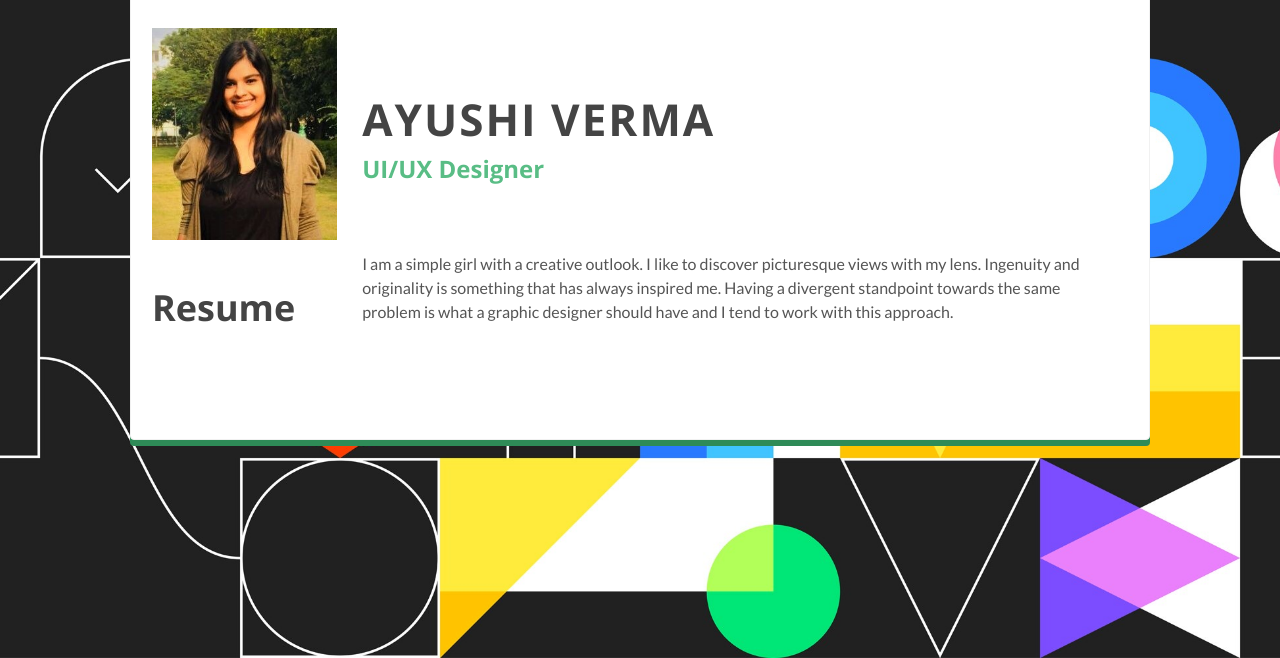
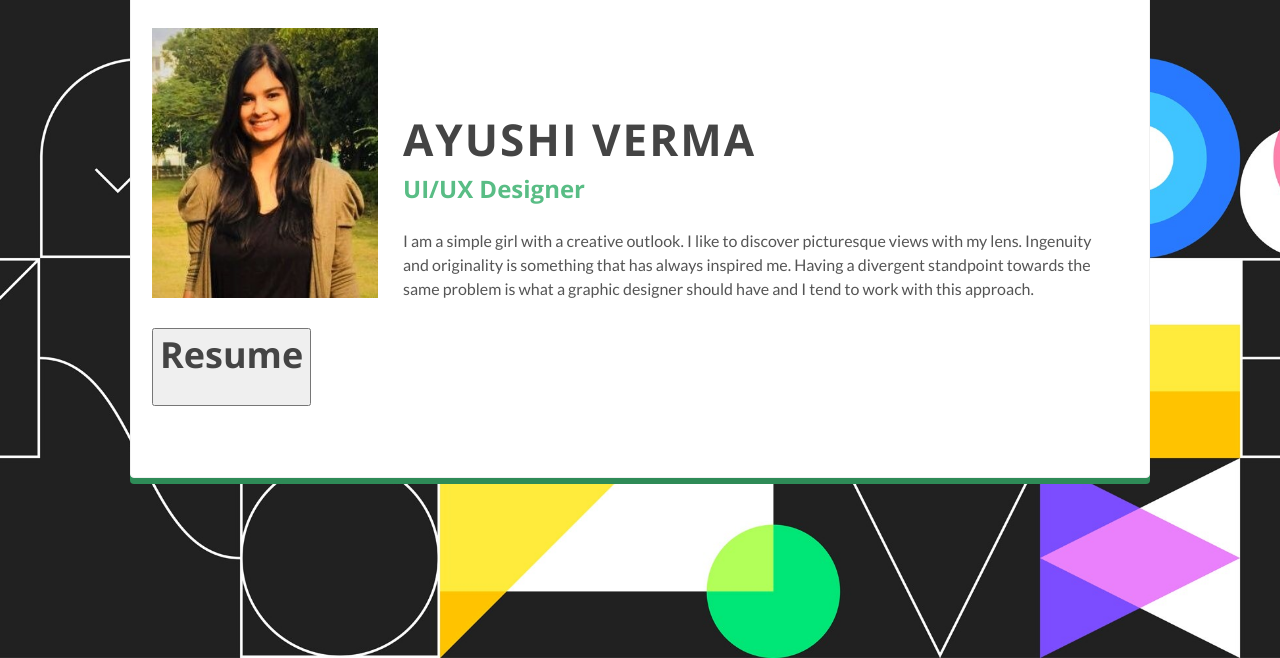
Before and after one commit to ayushi-av/ayushi-av.github.io, a plain HTML site: page index.html in a window 1280 px wide. Shown: the part 142-800 px from the top of the page. Drawn offline with nearby package versions, Linux system fonts and the light colour scheme.

Commit message:
Add files via upload

```diff
--- a/index.html
+++ b/index.html
@@ -110,36 +110,40 @@
         <table>
           <tr>
           <td>
-            <img src="images\my.jpg">
+            <img src="images\my.jpg" style="width: 230px; height: 270px;">
+
+            <button class="button button2">
+                <a href="https://drive.google.com/open?id=0B8FE790m25qyUWtYUVBKeW5pclFSRG1pazM1VnNaUUdxX0U4">
+                  <h3>Resume</h3>
+              </a>
+              </button>
           </td>
           <td>
             <div class="info">
-              <h2>
+              <h2 style="text-align: left;">
                   Ayushi Verma
               </h2>
-              <h4>
+              <h4 style="text-align: left;">
                         UI/UX Designer
               </h4>
+
+              <p class="a" style="text-align: left;">
+                    I am a simple girl with a creative outlook. I like to discover picturesque views with my lens. Ingenuity and originality is something that has always inspired me. Having a divergent standpoint towards the same problem is what a graphic designer should have and I tend to work with this approach.</p>
            </td>
           </tr>
-
+<!--
           <tr>
             <td>
               <div class="item-data">
-            <h3>
-              <a href="https://drive.google.com/open?id=0B8FE790m25qyUWtYUVBKeW5pclFSRG1pazM1VnNaUUdxX0U4">
-                Resume
-              </a>
-            </h3>
+
             </div>
 
             </td>
 
             <td>
-               <p class="a">
-                    I am a simple girl with a creative outlook. I like to discover picturesque views with my lens. Ingenuity and originality is something that has always inspired me. Having a divergent standpoint towards the same problem is what a graphic designer should have and I tend to work with this approach.
+
             </td>
-          </tr>
+          </tr> -->
         </table>
 
        <!--  <div class="col-sm-12">
```
